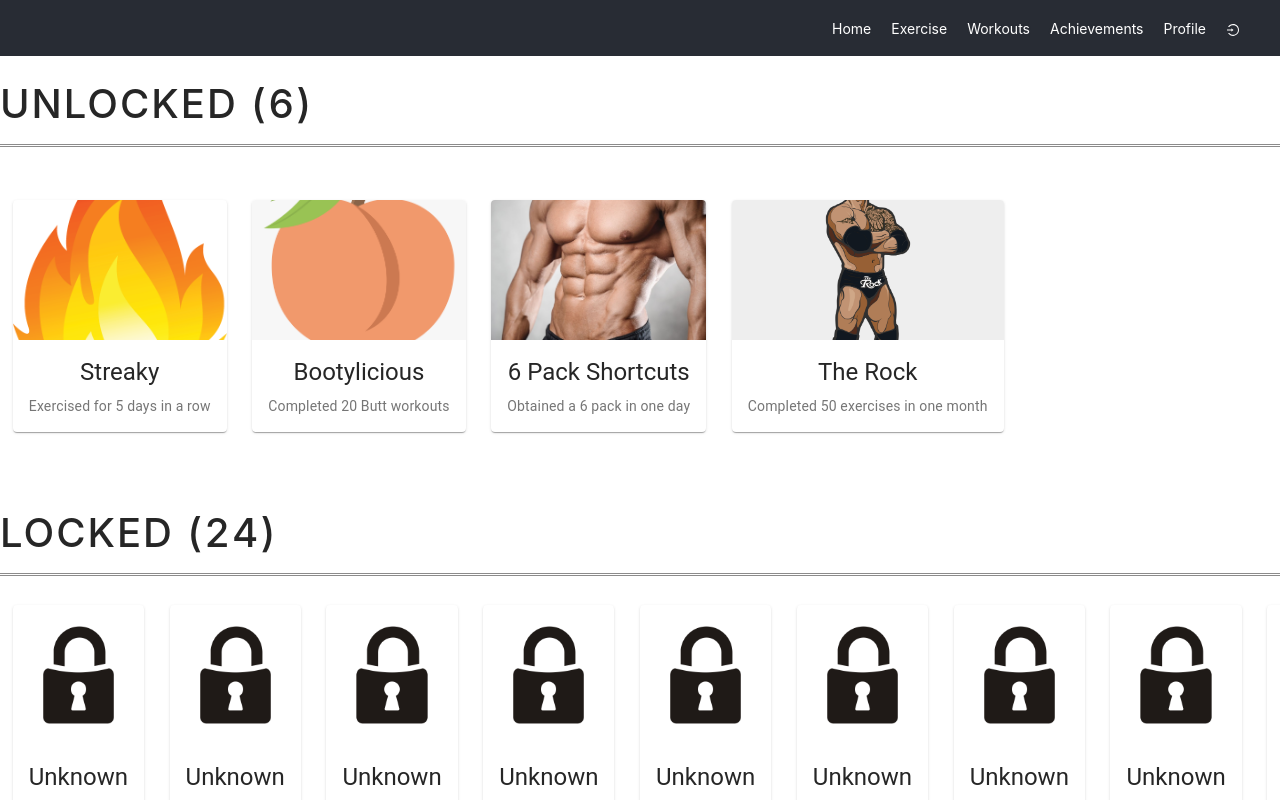
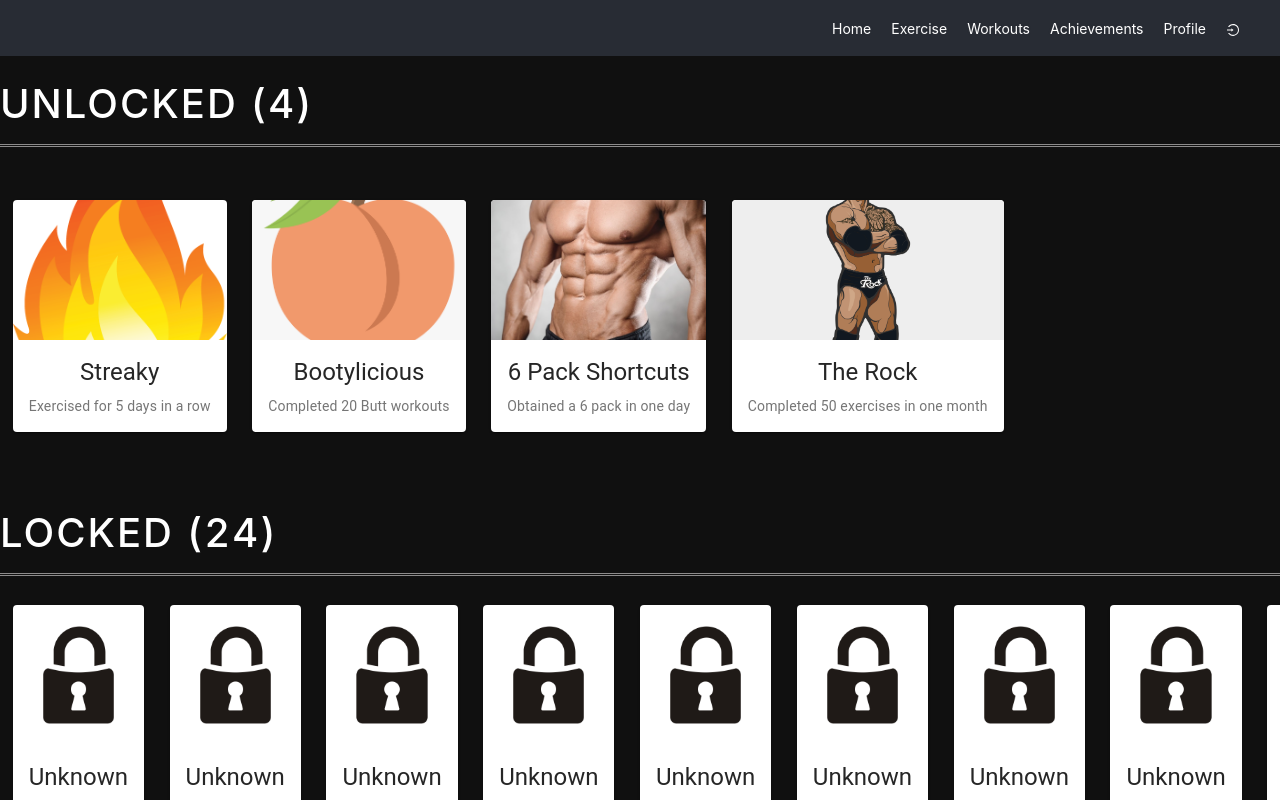
Before and after one commit to royleochan/workout-party, a React (Create React App) app: page /achievements in a window 1280 px wide. Built offline with nearby package versions, Linux system fonts and the light colour scheme; what aws-amplify would draw is missing.

Commit message:
More styling

```diff
--- a/src/containers/AchievementsTab/Achievements.jsx
+++ b/src/containers/AchievementsTab/Achievements.jsx
@@ -5,8 +5,8 @@ import jesus from "./jesus.jpg";
 import sixpacks from "./sixpacks.jpg";
 import peachy from "./Peachy.png";
 import Button from "./Button";
-import Rock from './rock.png';
-import lock from './lock.png';
+import Rock from "./rock.png";
+import lock from "./lock.png";
 
 const Achievements = (props) => {
   const unlocked = (
@@ -38,9 +38,6 @@ const Achievements = (props) => {
         description="Completed 50 exercises in one month"
         image={Rock}
       />
-
-
-
     </div>
   );
 
@@ -49,11 +46,7 @@ const Achievements = (props) => {
     blockArray.push(1);
   }
   blockArray = blockArray.map((x) => (
-    <Block
-      header="Unknown"
-      description="Achievement Locked"
-      image={lock}
-    />
+    <Block header="Unknown" description="Achievement Locked" image={lock} />
   ));
 
   const [loadMore, setloadMore] = useState(false);
@@ -82,13 +75,13 @@ const Achievements = (props) => {
   );
 
   return (
-    <div>
-      <br/>
-      <h1 style={{ textAlign: "left", color: "#black" }}>Unlocked (6)</h1>
+    <div style={{backgroundColor: "#101010"}}>
+      <br />
+      <h1 style={{ textAlign: "left", color: "white" }}>Unlocked (4)</h1>
       <hr style={{ borderTop: "3px double #8c8b8b" }} />
-      <br/>
+      <br />
       {unlocked}
-      <h1 style={{ textAlign: "left", color: "#black" }}>Locked (24)</h1>
+      <h1 style={{ textAlign: "left", color: "white" }}>Locked (24)</h1>
       <hr style={{ borderTop: "3px double #8c8b8b" }} />
       <div style={{ display: "flex", flexDirection: "column" }}>{locked}</div>
       {loadMoreButton}
--- a/src/containers/ProfileTab/Profile.scss
+++ b/src/containers/ProfileTab/Profile.scss
@@ -19,7 +19,7 @@ html,body
 
 .background-image {
   width: 100vw;
-  height: 300px;
+  height: 150px;
 }
 
 .body {
@@ -43,10 +43,10 @@ html,body
   overflow: hidden;
   float: left;
   position: relative;
-  top: -100px;
-  left: 2vw;
-  height: 200px;
-  width: 200px;
+  top: -80px;
+  left: 7vw;
+  height: 150px;
+  width: 150px;
   border-radius: 100px;
 }
 
@@ -117,7 +117,7 @@ html,body
   p {
     font-size: 48px;
     font-weight: bold;
-    padding-left: 55px;
+    padding-left: 150px;
   }
 }
 
```
